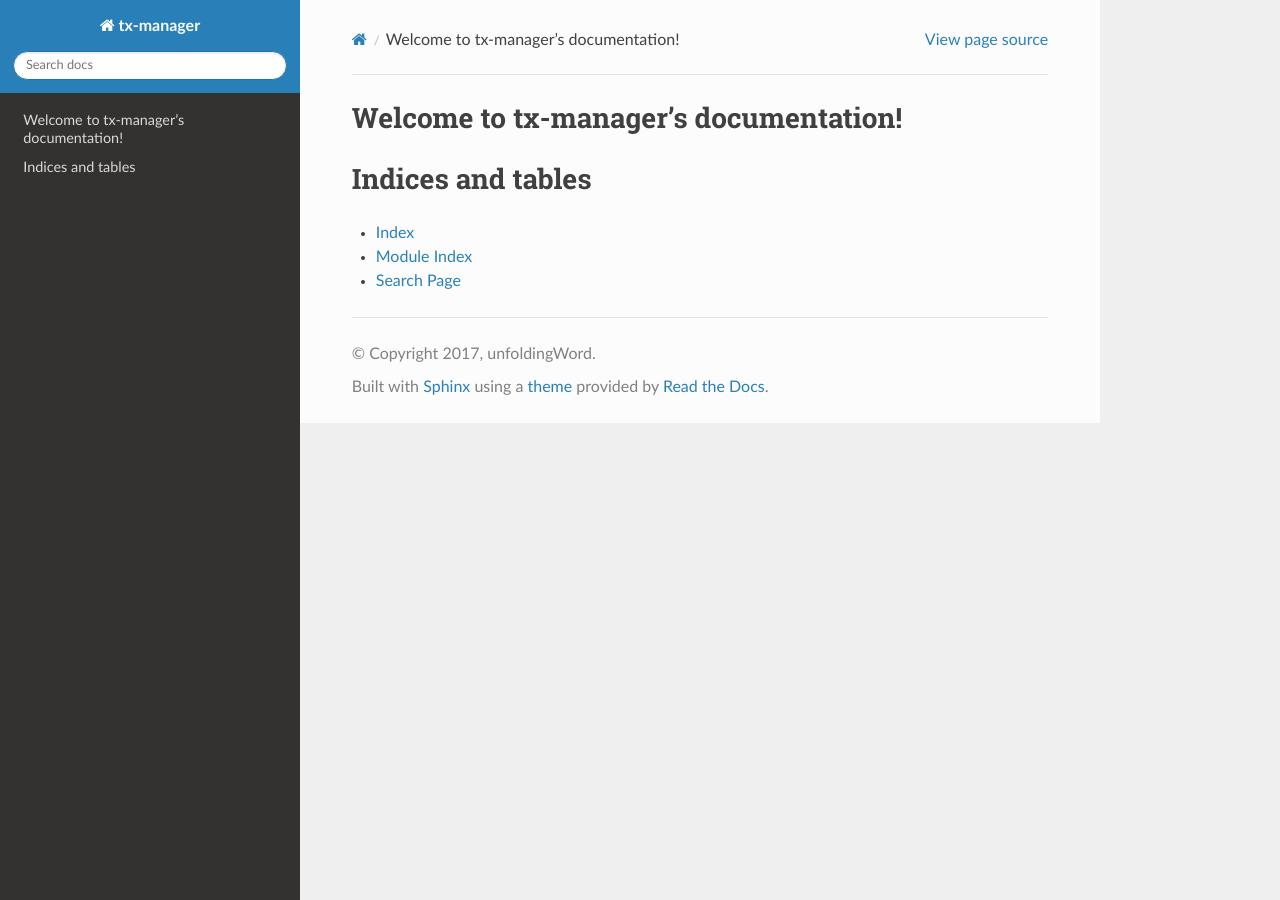
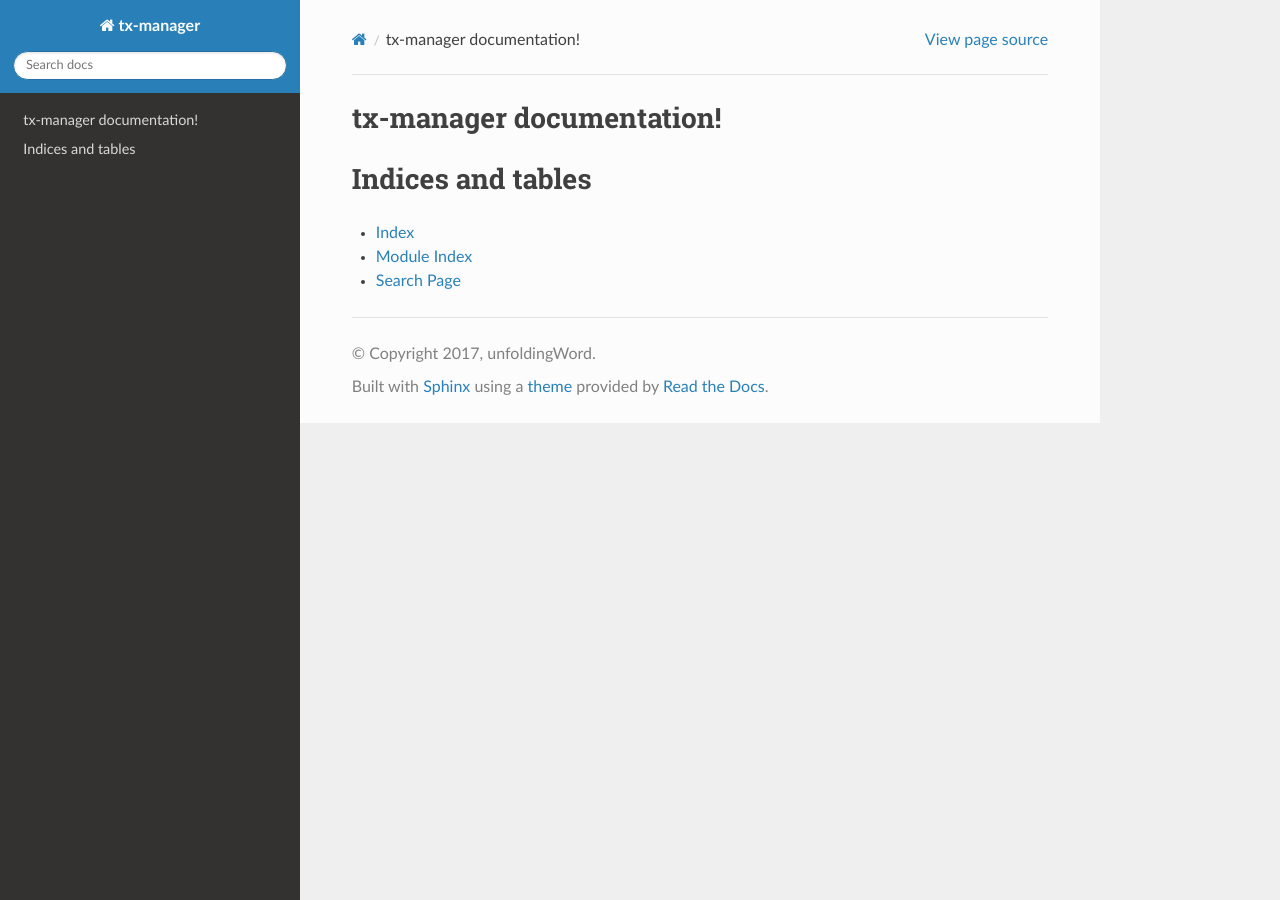
Before and after one commit to unfoldingWord-dev/tx-manager, a Sphinx documentation site: the page built from docs/index.rst, in a window 1280 px wide. Built offline with Sphinx 7.4.7 and the Read the Docs theme 2.0.0, drawn with Linux system fonts in a browser that asks for light colours; part of the change alters nothing that is shown.

Commit message:
clean index.rst

```diff
--- a/docs/index.rst
+++ b/docs/index.rst
@@ -1,16 +1,9 @@
-.. tx-manager documentation master file, created by
-   sphinx-quickstart on Mon Feb 20 20:30:48 2017.
-   You can adapt this file completely to your liking, but it should at least
-   contain the root `toctree` directive.
-
-Welcome to tx-manager's documentation!
+tx-manager documentation!
 ======================================
 
 .. toctree::
    :maxdepth: 2
    :caption: Contents:
-
-
 
 Indices and tables
 ==================
```
